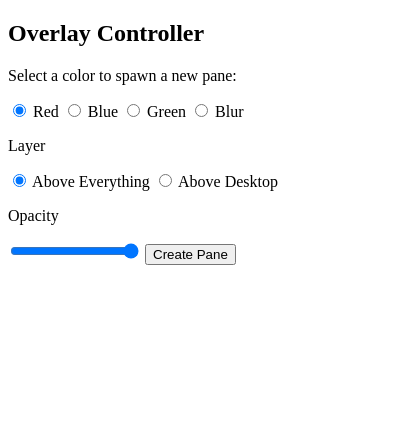
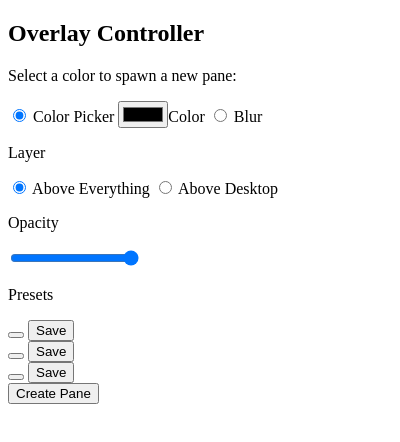
Before and after one commit to QuarantineCoder/Overlay, an Electron app: page index.html in a window 400 px wide. Drawn offline with Linux system fonts and the light colour scheme.

Commit message:
feat: add colour picker and full config presets

```diff
--- a/index.html
+++ b/index.html
@@ -3,9 +3,9 @@
 <body>
     <h2>Overlay Controller</h2>
     <p>Select a color to spawn a new pane:</p>
-        <label><input type="radio" name="type" value="red" checked> Red</label>
-        <label><input type="radio" name="type" value="blue"> Blue</label>
-        <label><input type="radio" name="type" value="green"> Green</label>
+
+        <label><input type="radio" name="type" value="color" checked> Color Picker</label>
+        <label><input type="color" name="type" id="colorPicker">Color</label>
         <label><input type="radio" name="type" value="blur"> Blur</label>
 
         <p>Layer</p>
@@ -15,32 +15,71 @@
         <p>Opacity</p>
         <input type="range" name="opacity" min="0.1" max="1" step="0.05" value="1">
 
+        <p>Presets</p>
+        <div id="presets">
+            <div>
+                <button class="presetColor" id="presetColor-0" onclick="loadPreset(0)"></button>
+                <button onclick="savePreset(0)">Save</button>
+            </div>
+            <div>
+                <button class="presetColor" id="presetColor-1" onclick="loadPreset(1)"></button>
+                <button onclick="savePreset(1)">Save</button>
+            </div>
+            <div>
+                <button class="presetColor" id="presetColor-2" onclick="loadPreset(2)"></button>
+                <button onclick="savePreset(2)">Save</button>
+            </div>
+        </div>
+
+
         <button onclick="spawn()">Create Pane</button>
 
     <script>
         const { ipcRenderer } = require('electron');
 
-        const COLOUR_MAP = {
-            red:    'rgba(255, 0, 0)',
-            blue:   'rgba(0, 0, 255)',
-            green:  'rgba(0, 255, 0)'
-        };
+        function savePreset(index) {
+            const colour = document.getElementById('colorPicker').value;
+            const opacity = document.querySelector('input[name="opacity"]').value;
+            const layer = document.querySelector('input[name="layer"]:checked').value;
+
+            const preset = { colour, opacity, layer };
+            localStorage.setItem(`preset-${index}`, JSON.stringify(preset));
+            document.getElementById(`presetColor-${index}`).style.backgroundColor = colour;
+        }
+
+        function loadPreset(index) {
+            const preset = JSON.parse(localStorage.getItem(`preset-${index}`));
+            if (preset) {
+                document.getElementById('colorPicker').value = preset.colour;
+                document.querySelector('input[name="opacity"]').value = preset.opacity;
+                document.querySelector(`input[name="layer"][value="${preset.layer}"]`).checked = true;
+                document.querySelector('input[name="type"][value="color"]').checked = true;
+            }
+        }
 
         function spawn() {
             const selectedType = document.querySelector('input[name="type"]:checked').value;
             const layer = document.querySelector('input[name="layer"]:checked').value;
             const opacity = document.querySelector('input[name="opacity"]').value;
+            const colorHex = document.getElementById('colorPicker').value;
 
              let config;
 
              if(selectedType === 'blur') {
                 config = { type: 'blur', layer, opacity };
              } else {
-                config = { type: 'color', value: COLOUR_MAP[selectedType], layer, opacity };
+                config = { type: 'color', value: colorHex, layer, opacity };
              }
 
             ipcRenderer.send('create-pane', config);
         }
+
+        for(let i = 0; i < 3; i++) {
+            const preset = JSON.parse(localStorage.getItem(`preset-${i}`));
+            if (preset) {
+                document.getElementById(`presetColor-${i}`).style.backgroundColor = preset.colour;
+            }
+        }
     </script>
 </body>
 </html>
```
